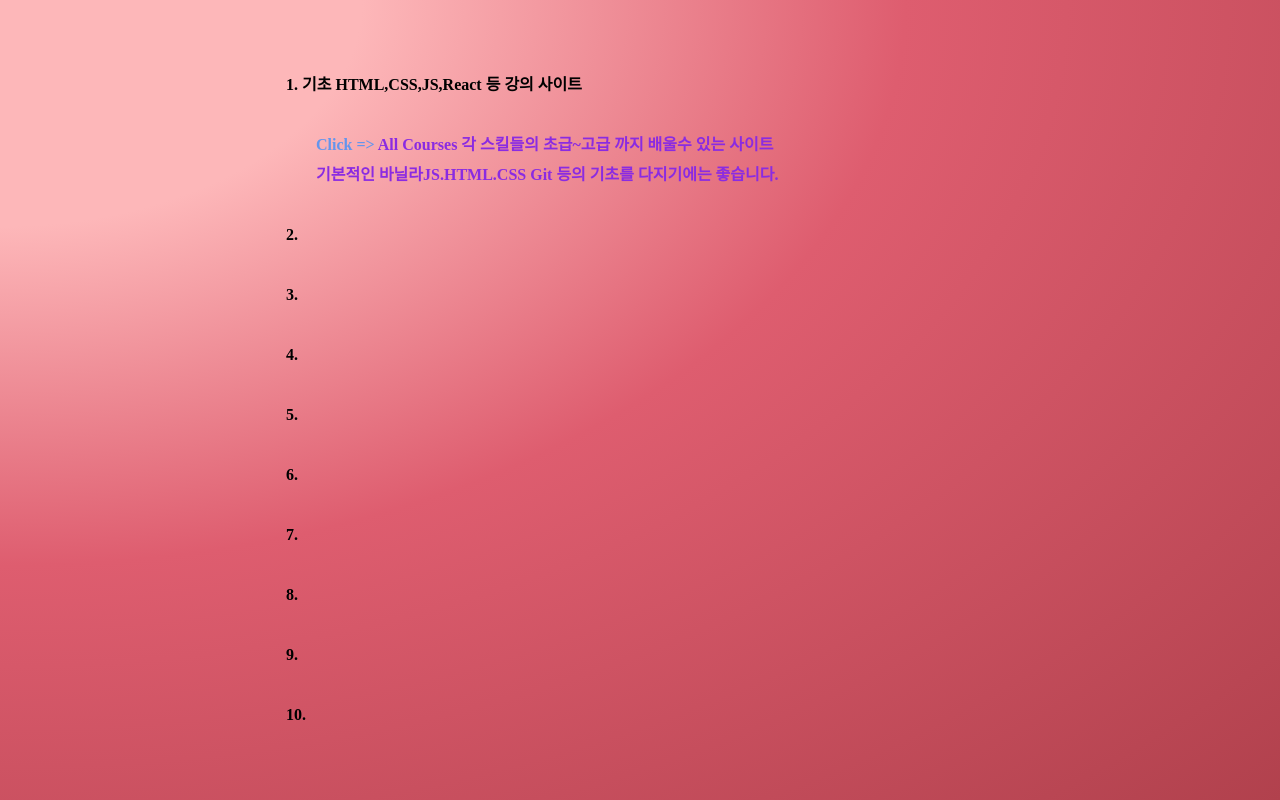
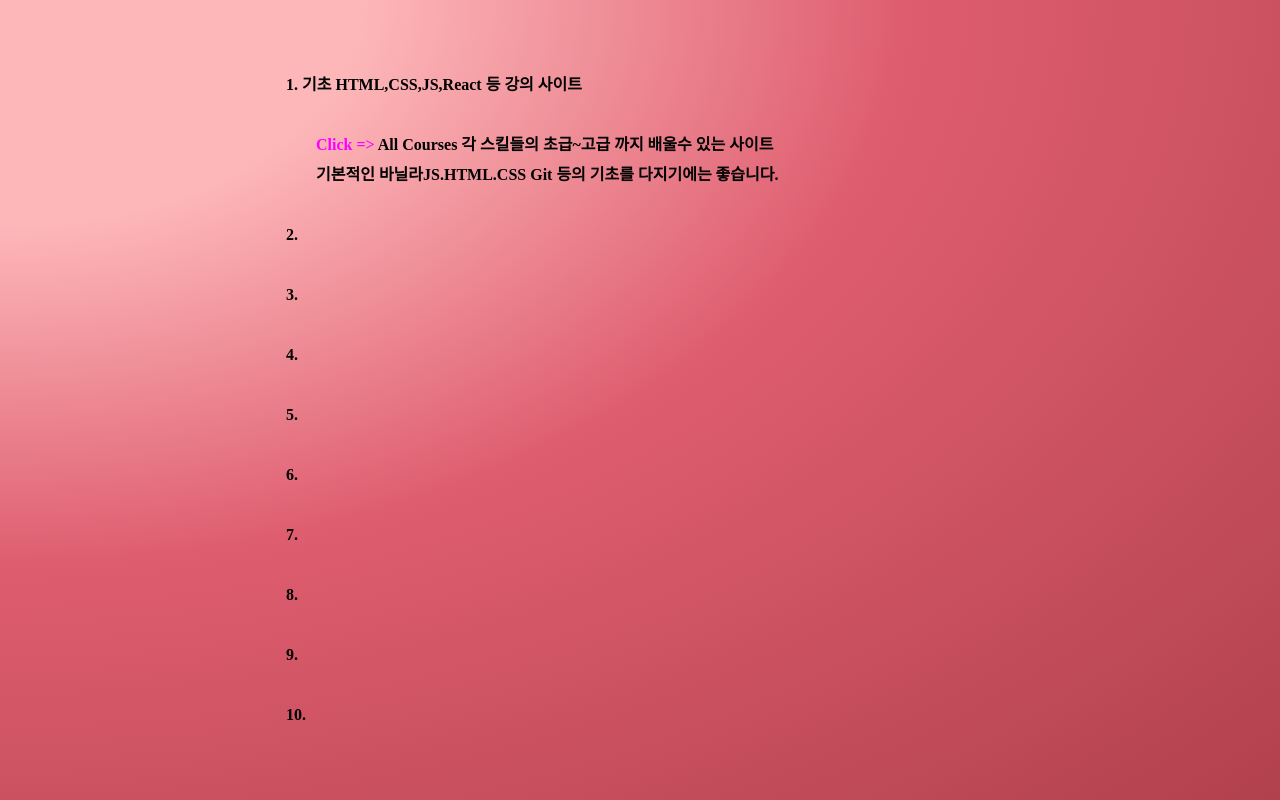
Before and after one commit to Youu99/Site-to-help-you-study, a plain HTML site: page index.html in a window 1280 px wide. Drawn offline with Linux system fonts and the light colour scheme.

Commit message:
2024-06-19

```diff
--- a/css/main.css
+++ b/css/main.css
@@ -120,18 +120,18 @@ div {
   li{
     margin: 30px;
     color: black;
-    font-weight: bold;
+    font-weight: 600;
     line-height: 30px;
 
   }
   a{
-    color:blueviolet;
+    color: black;
     text-decoration: none;
     cursor: pointer;
     font-weight: bold;
   }
   span{
-    color:cornflowerblue;
-    font-weight: bold;
+    color:fuchsia;
+
   }
 }
```
